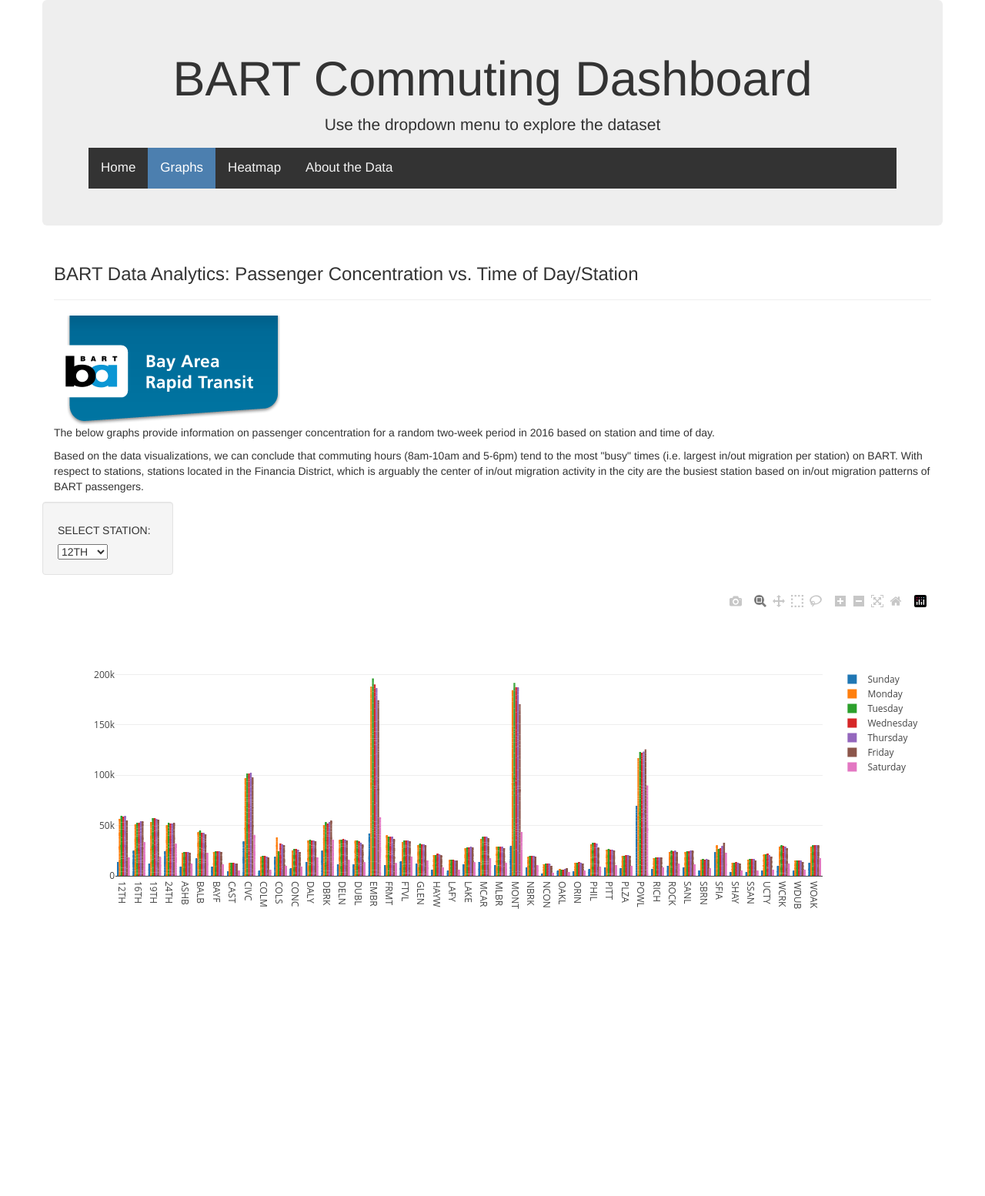
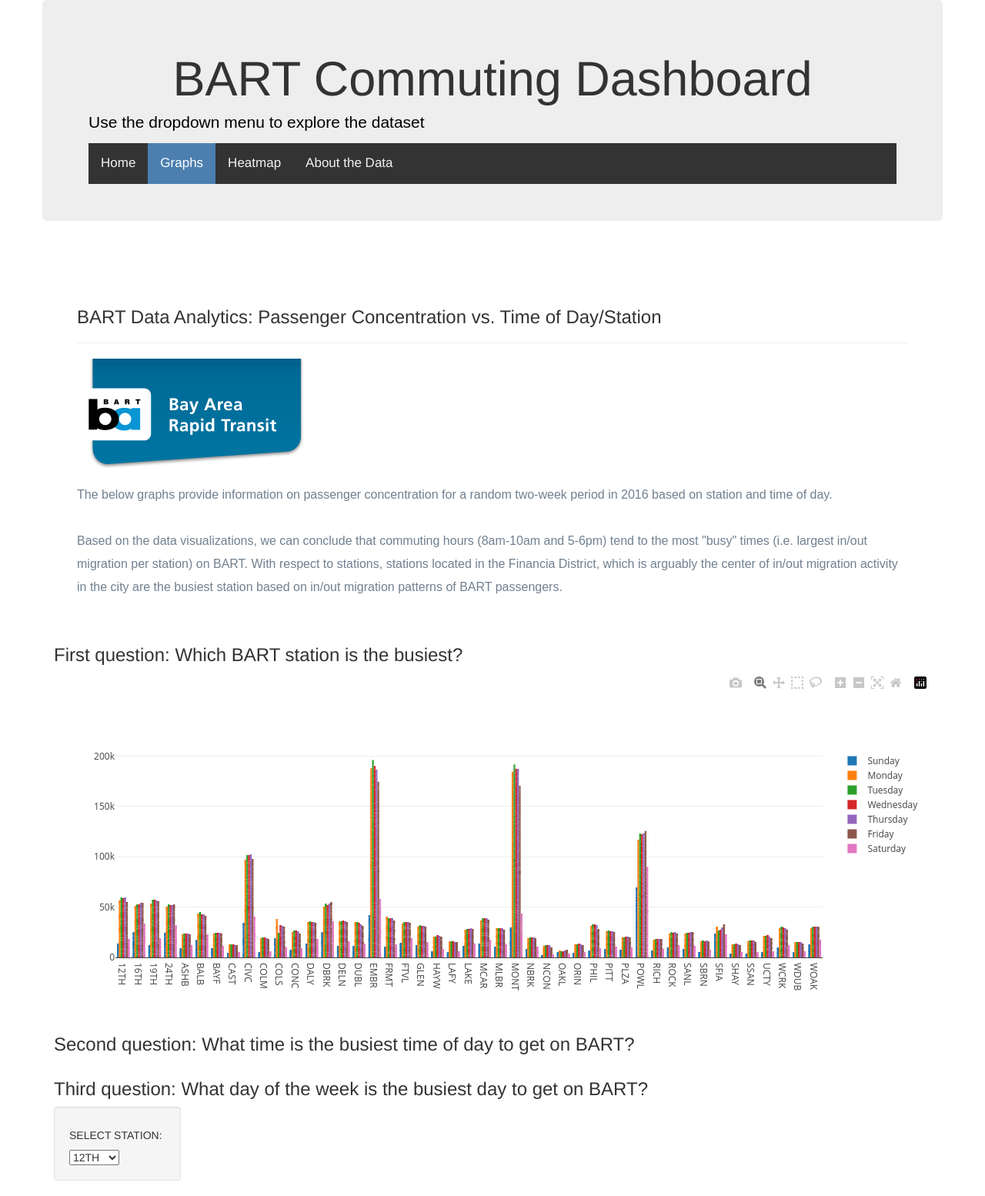
Before and after one commit to ipingme/P2-BART-Visualization, a Flask app: page /graphs in a window 1280 px wide. Shown: the whole page at 77% size. Before the commit the page ends 1181 px from the top, so only its background shows below. Run offline with Flask 2, Linux system fonts and the light colour scheme; some libraries are stand-ins or nearby versions.

Commit message:
updated styles.css, index, graphs, and app.py

```diff
--- a/BART/app.py
+++ b/BART/app.py
@@ -202,10 +202,13 @@
 
     # Filter the data based on the sample number and
     # only keep rows with values above 1
-    sample_bardata = df.loc[df['Total'] > 0, ["Station", "Day", "Hour", "Total"]]
+    sample_bardata = df.loc[df['Total'] > 0, ["Station", "DateTime", "Origin", "Destination", "Day", "Hour", "Total"]]
     # Format the data to send as json
     bardata = {
         "station": sample_bardata.Station.values.tolist(),
+        "datetime": sample_bardata.DateTime.values.tolist(),
+        "origin": sample_bardata.Origin.values.tolist(),
+        "destination": sample_bardata.Destination.values.tolist(),
         "day": sample_bardata.Day.values.tolist(),
         "hour": sample_bardata.Hour.tolist(),
         "sample_values": sample_bardata.Total.tolist(),
--- a/BART/static/css/styles.css
+++ b/BART/static/css/styles.css
@@ -26,10 +26,49 @@
   color: white;
 }
 
-  .p {
-    font: 15px arial, sans-serif;
-    font-size: 5%;
+p {
+  font: 10px arial, sans-serif;
+  text-align: left;
   color: black;
+}
+
+h4 {
+  font-weight: bold;
+  font: arial, sans-serif;
+  font-size: 16px;
+  color: black;
+  text-align: left;
+  text-decoration: none;
+}
+
+li {
+  font: arial, sans-serif;
+  font-size: 16px;
+  text-align: left;
+  color: black;
+}
+
+.description-content {
+  /* Box-model */
+  padding: 30px;
+
+  /* Positioning */
+  margin-top: 32px;
+
+  /* Visual */
+  background-color: #fff;
+}
+
+.description-content > p {
+  /* Box-model */
+  padding-top: 20px;
+  font-size: 16px;
+  line-height: 30px;
+  color: slategray;
+}
+
+.description-text {
+  padding-bottom: 20px;
 }
 
 /* set map, body, and html to 100% of the screen size
--- a/BART/static/js/app.js
+++ b/BART/static/js/app.js
@@ -1,89 +1,15 @@
-// function buildMetadata(sample) {
-
-//   // @TODO: Complete the following function that builds the metadata panel
-
-//   // Use `d3.json` to fetch the metadata for a sample
-//     d3.json(`/metadata/${sample}`).then((data) => {
-//         // Use d3 to select the panel with id of `#sample-metadata`
-//         var PANEL = d3.select('#sample-metadata');
-
-//         // Use `.html("") to clear any existing metadata
-//         PANEL.html("");
-//         // Use `Object.entries` to add each key and value pair to the panel
-//         // Hint: Inside the loop, you will need to use d3 to append new
-//         // tags for each key-value in the metadata.
-//         Object.entries(data).forEach(([key, value]) => {
-//           PANEL.append("h6").text(`${key}:${value}`);
-//         })
-//         // BONUS: Build the Gauge Chart
-//         //  buildGauge(data.WFREQ);
-
-//     })
-
-// }
 
 function buildCharts(sample) {
 
   // @TODO: Use `d3.json` to fetch the sample data for the plots
   d3.json(`/samples/${sample}`).then((data) => {
-    // @TODO: Build a Bubble Chart using the sample data
+    // @TODO: Build a Pie Chart using the sample data
     const day  = data.day;
     const hour  = data.hour;
     const station = data.station;
     const sample_values = data.sample_values;
     // // @TODO: Build a Pie Chart
-    // let bubbleLayout = {
-    //   margin: { t: 0 },
-    //   hovermode: "closests",
-    //   xaxis: { title: "OTU ID"}
-    // }
 
-    // let bubbleData = [
-    //   {
-    //     x: otu_ids,
-    //     y: sample_values,
-    //     text: otu_labels,
-    //     mode: "markers",
-    //     marker: {
-    //       size: sample_values,
-    //       color: otu_ids,
-    //       colorscale: "Earth"
-    //     }
-    //   }
-    // ]
-
-    // Plotly.plot("bubble", bubbleData, bubbleLayout);
-
-    // var days = ['Sunday', 'Monday', 'Tuesday', 'Wednesday', 'Thursday', 'Friday', 'Saturday']
-
-
-    // Plotly.d3.csv('../db/Finalset.csv', (err, rows) => {
-      // let barData = [
-      //   {
-      //     y: sample_values,
-      //     x: hour,
-      //     name: station,
-      //     type: "bar"
-      //   }
-      // ];
-
-      // // var data = days.map(y => {
-      // //   var d = rows.filter(r => r.Day === y)
-
-      // //   return {
-      // //     type: 'bar',
-      // //     name: y,
-      // //     x: d.map(r => r.Station),
-      // //     y: d.map(r => r.Total)
-      // //   }
-      // // })
-      // let layout = {barmode: 'stack'};
-
-      // Plotly.plot('chart', barData, layout)
-    // })
-
-    // HINT: You will need to use slice() to grab the top 10 sample_values,
-    // otu_ids, and labels (10 each).
 
     let pieData = [
       {
@@ -118,74 +44,23 @@
 
     Plotly.plot("pie2", pieData2, pieLayout2);
 
-    let trace = [
-    {
-      x: hour,
-      y: sample_values,
-      mode: 'none',
-      fill: 'tonexty',
-      type: 'scatter'
-    }
-  ];
 
-    // let linedata = [ trace ];
-
-    var linelayout = {
-      xaxis: {
-        showgrid: false,
-        autotick: false,
-        ticks: 'outside',
-        tick0: 0,
-        dtick: 1,
-        tickwidth: 2,
-        tickcolor: '#000'
-      },
-      yaxis: {
-        showgrid: false
-      }
-    };
-
-    Plotly.plot('area', trace, linelayout);
 
   })
 }
-
 function buildCharts2() {
 
   // @TODO: Use `d3.json` to fetch the sample data for the plots
   d3.json(`/all`).then((data) => {
-    // @TODO: Build a Bubble Chart using the sample data
+
     const day  = data.day;
     const hour  = data.hour;
     const station = data.station;
     const sample_values = data.sample_values;
-      // let barData = [
-      //   {
-      //     y: sample_values,
-      //     x: hour,
-      //     name: station,
-      //     type: "bar"
-      //   }
-      // ];
-
-      // // let layout = {barmode: 'bar'};
-
-      // Plotly.plot('chart', barData)
-
-      var days = ['Sunday', 'Monday', 'Tuesday', 'Wednesday', 'Thursday', 'Friday', 'Saturday']
 
 
-      // Plotly.d3.csv('../db/Finalset.csv', (err, rows) => {
+      var days = ['Sunday', 'Monday', 'Tuesday', 'Wednesday', 'Thursday', 'Friday', 'Saturday'];
 
-        // const unique = (value, index, self) => {
-        //   return self.indexOf(value) === index
-        // }
-
-        // const days = rows.map(r => r.Day)
-        // const uniqueDays = [...new Set(days)]
-
-        // console.log(days)
-        // console.log(uniqueDays)
 
         var bardata = days.map(y => {
           var d = data.filter(r => r.Day === y)
@@ -201,11 +76,136 @@
 
         let layout = {barmode: 'stacked'};
 
-        Plotly.newPlot('chart', bardata, layout)
+        Plotly.newPlot('chart', bardata, layout);
+
+
+      // var hours = [0,1,2,3,4,5,6,7,8,9,10,11,12,13,14,15,16,17,18,19,20,21,22,23];
+      var stations = [
+        "12TH",
+        "16TH",
+        "19TH",
+        "24TH",
+        "ASHB",
+        "BALB",
+        "BAYF",
+        "CAST",
+        "CIVC",
+        "COLM",
+        "COLS",
+        "CONC",
+        "DALY",
+        "DBRK",
+        "DELN",
+        "DUBL",
+        "EMBR",
+        "FRMT",
+        "FTVL",
+        "GLEN",
+        "HAYW",
+        "LAFY",
+        "LAKE",
+        "MCAR",
+        "MLBR",
+        "MONT",
+        "NBRK",
+        "NCON",
+        "OAKL",
+        "ORIN",
+        "PHIL",
+        "PITT",
+        "PLZA",
+        "POWL",
+        "RICH",
+        "ROCK",
+        "SANL",
+        "SBRN",
+        "SFIA",
+        "SHAY",
+        "SSAN",
+        "UCTY",
+        "WCRK",
+        "WDUB",
+        "WOAK"
+      ];
+
+      var linedata = stations.map(y => {
+        var d2 = data.filter(r => r.Station === y)
+
+        return {
+          type: 'scatter',
+          fill: 'tonexty',
+          mode: 'none',
+          name: y,
+          x: d2.map(r => r.Hour),
+          y: d2.map(r => r.Total)
+          // orientation: 'h'
+        }
+      })
+      // let trace = [
+      //   {
+      //     x: hour,
+      //     y: sample_values,
+      //     mode: 'none',
+      //     fill: 'tonexty',
+      //     type: 'scatter'
+      //   }
+      // ];
+
+        // let linedata = [ trace ];
+
+        var linelayout = {
+          xaxis: {
+            showgrid: false,
+            autotick: false,
+            ticks: 'outside',
+            tick0: 0,
+            dtick: 1,
+            tickwidth: 2,
+            tickcolor: '#000'
+          },
+          yaxis: {
+            showgrid: false
+          }
+        };
+
+        Plotly.plot('area', linedata, linelayout);
+
       })
 
 
 }
+
+// function buildCharts3() {
+
+//   // @TODO: Use `d3.json` to fetch the sample data for the plots
+//   d3.json(`/all`).then((data) => {
+//     // @TODO: Build a Bubble Chart using the sample data
+//     const day  = data.day;
+//     const hour  = data.hour;
+//     const station = data.station;
+//     const sample_values = data.sample_values;
+
+
+//       var days = ['Sunday', 'Monday', 'Tuesday', 'Wednesday', 'Thursday', 'Friday', 'Saturday']
+
+//         var bardata = days.map(y => {
+//           var d = data.filter(r => r.Day === y)
+
+//           return {
+//             type: 'bar',
+//             name: y,
+//             x: d.map(r => r.Station),
+//             y: d.map(r => r.Total)
+//           }
+//         })
+
+//         let layout = {barmode: 'stacked'};
+
+//         Plotly.newPlot('chart', bardata, layout)
+//       })
+
+
+// }
 
 function init() {
   // Grab a reference to the dropdown select element
@@ -223,7 +223,8 @@
     // Use the first sample from the list to build the initial plots
     const firstSample = sampleNames[0];
     buildCharts(firstSample);
-    buildCharts2(firstSample);
+    buildCharts2();
+    // buildCharts3();
     // buildMetadata(firstSample);
   });
 }
--- a/BART/templates/graphs.html
+++ b/BART/templates/graphs.html
@@ -28,10 +28,8 @@
         <a href="/about">About the Data</a>
       </div>
       </div>
-
     </div>
-    <!-- <div class="container"> -->
-      <section class="row">
+      <div class="row">
         <div class="col-md-12">
           <article class="description-content">
             <h3 class="description-header">BART Data Analytics: Passenger Concentration vs. Time of Day/Station</h3>
@@ -41,19 +39,38 @@
             <p>Based on the data visualizations, we can conclude that commuting hours (8am-10am and 5-6pm) tend to the most "busy" times (i.e. largest in/out migration per station) on BART. With respect to stations, stations located in the Financia District, which is arguably the center of in/out migration activity in the city are the busiest station based on in/out migration patterns of BART passengers.</p>
           </article>
         </div>
-  <!-- </div> -->
+      </div>
+      <div class="row">
+        <div class="col-md-12">
+          <h3>First question: Which BART station is the busiest?</h3>
+        </div>
+      </div>
+      <div class="row">
+        <div class="col-md-12">
+          <div id="chart"><!-- Plotly bar chart --></div>
+        </div>
+      </div>
+      <div class="row">
+        <div class="col-md-12">
+          <h3>Second question: What time is the busiest time of day to get on BART?</h3>
+        </div>
+      </div>
+      <div class="row">
+        <div class="col-md-12">
+          <div id="area"><!-- Plotly area chart --></div>
+        </div>
+      </div>
+      <div class="row">
+        <div class="col-md-12">
+          <h3>Third question: What day of the week is the busiest day to get on BART?</h3>
+        </div>
+      </div>
     <div class="row">
       <div class="col-md-2">
         <div class="well">
           <h5>SELECT STATION:</h5>
           <select id="selDataset" onchange="optionChanged(this.value)"></select>
         </div>
-        <!-- <div class="panel panel-primary">
-          <div class="panel-heading">
-            <h3 class="panel-title">Sample MetaData</h3>
-          </div>
-          <div id="sample-metadata" class="panel-body"></div>
-        </div> -->
       </div>
       <div class="col-md-5">
         <div id="pie"></div>
@@ -62,18 +79,8 @@
         <div id="pie2"></div>
       </div>
     </div>
-  </div>
-  <div class="container">
-  <div class="row">
-    <div class="col-md-12">
-      <div id="area"><!-- Plotly chart will be drawn inside this DIV --></div>
-    </div>
-  </div>
-  <div class="row">
-    <div class="col-md-12">
-      <div id="chart"><!-- Plotly chart will be drawn inside this DIV --></div>
-    </div>
-  </div>
+
+
 </div>
 
   <!-- <script src="https://cdn.plot.ly/plotly-1.31.2.min.js"></script> -->
```
Also changed, not shown: BART/templates/index.html (+44 -9 lines), 1 other file. Lines whose indentation alone changed are shown as unchanged.
